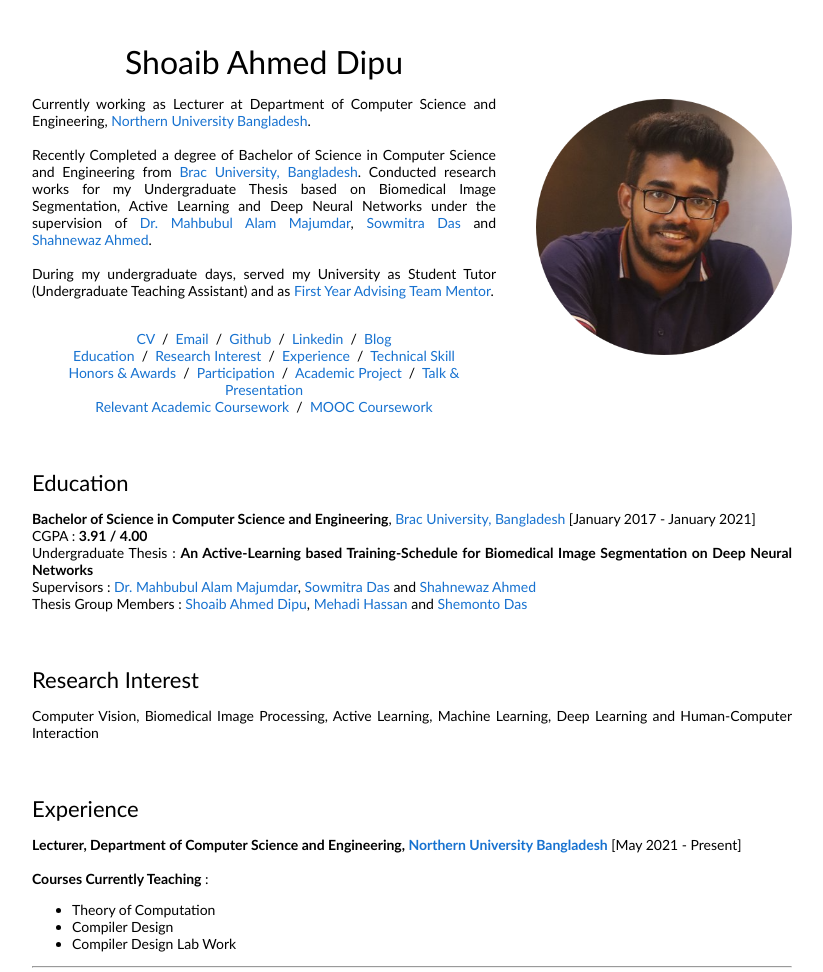
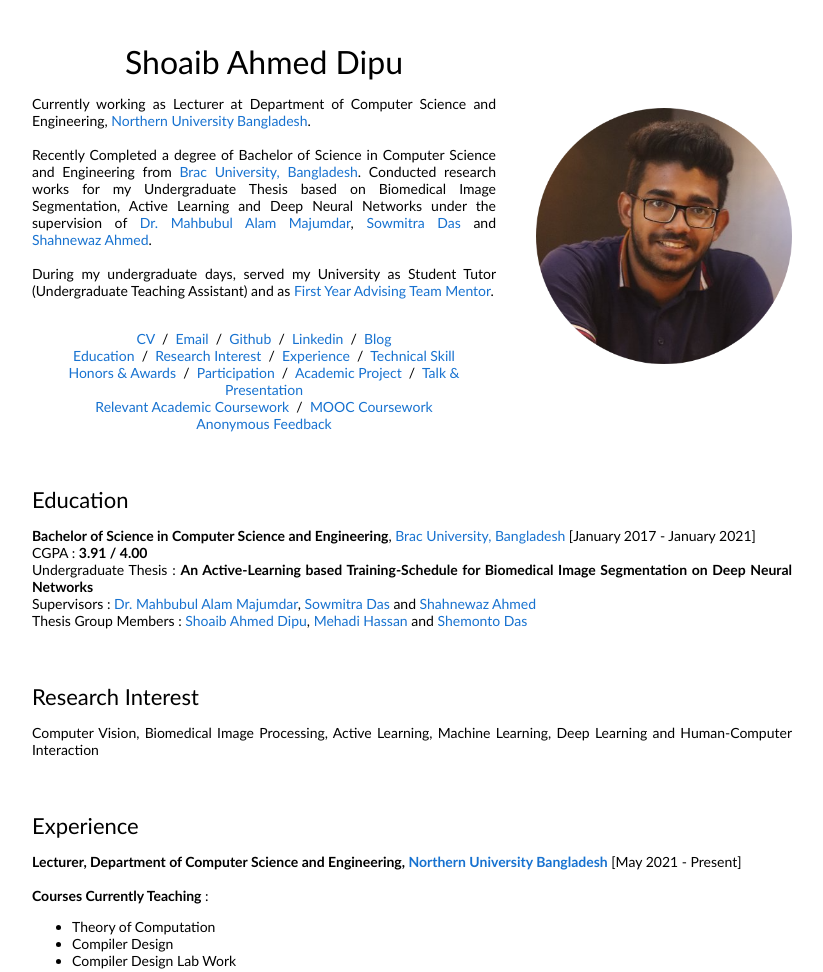
Before and after one commit to shoaibdipu/shoaibdipu.github.io, a plain HTML site: page index.html in a window 1280 px wide. Shown: the top 972 px of the page, without its empty margins (228-1051 px from the left). Drawn offline with Linux system fonts and the light colour scheme.

Commit message:
Add files via upload

```diff
--- a/index.html
+++ b/index.html
@@ -48,7 +48,8 @@
 		<a href="#Academic Project">Academic Project</a> &nbsp/&nbsp
 		<a href="#Talk & Presentation">Talk & Presentation</a> <br>
 		<a href="#Relevant Academic Coursework">Relevant Academic Coursework</a> &nbsp/&nbsp
-		<a href="#MOOC Coursework">MOOC Coursework</a>
+		<a href="#MOOC Coursework">MOOC Coursework</a> <br>
+		<a href="https://forms.gle/HPpdb1QTZxqLomqh7">Anonymous Feedback</a>
               </p>
             </td>
             <td style="padding:2.5%;width:40%;max-width:40%">
```
